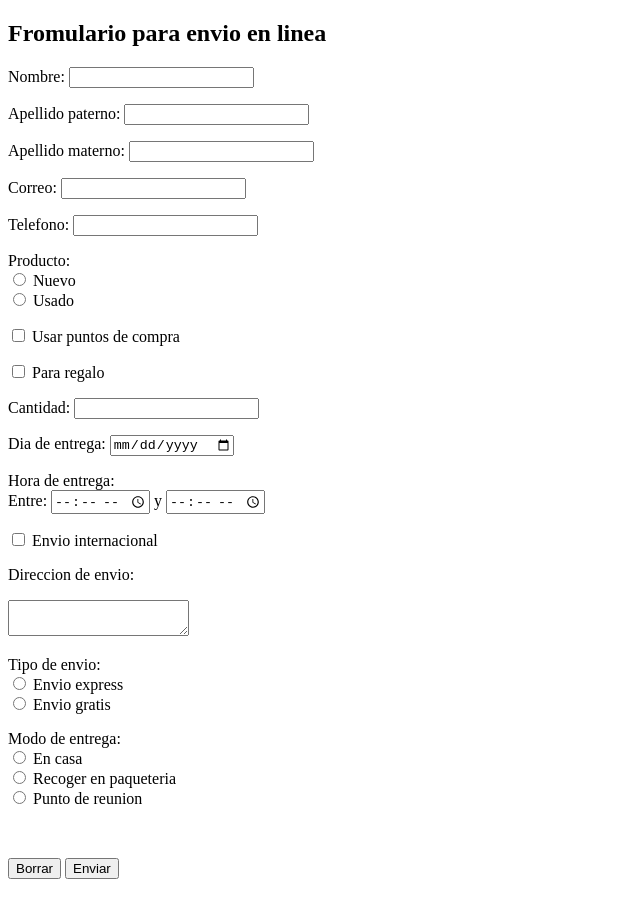
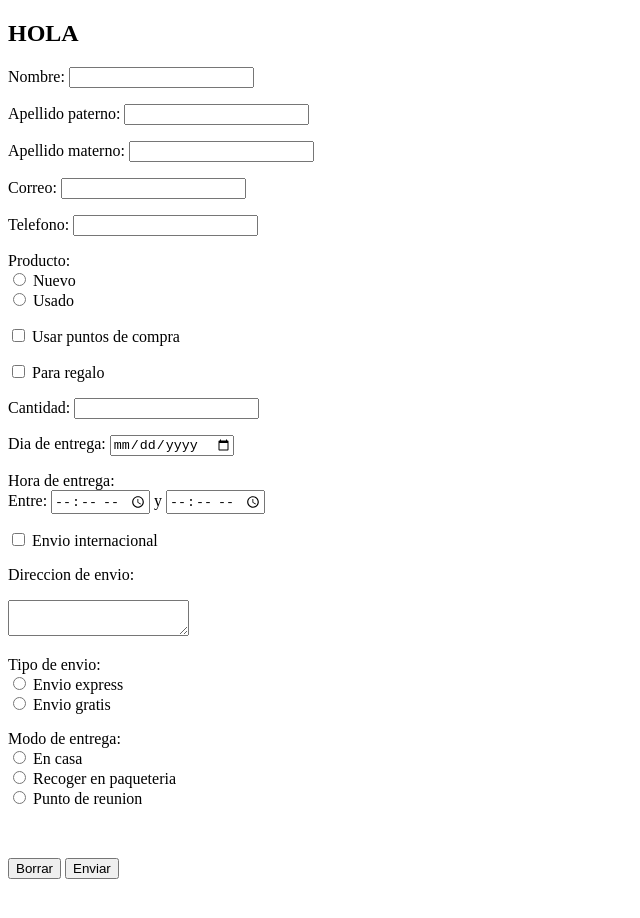
Before and after one commit to DevOps8-git/Formulario, a plain HTML site: page index.html in a window 1280 px wide. Shown: the whole page, without its empty margins (0-640 px from the left). Drawn offline with Linux system fonts and the light colour scheme.

Commit message:
Update index.html

```diff
--- a/index.html
+++ b/index.html
@@ -7,7 +7,7 @@
 
 <body>
 <form id="form1" name="formulario" method="post" data-netlify="true">
-<h2>Fromulario para envio en linea</h2>
+<h2>HOLA</h2>
   <p>
     <label for="textfield">Nombre:</label>
     <input name="nombre" type="text" required="required" id="nombre">
```
